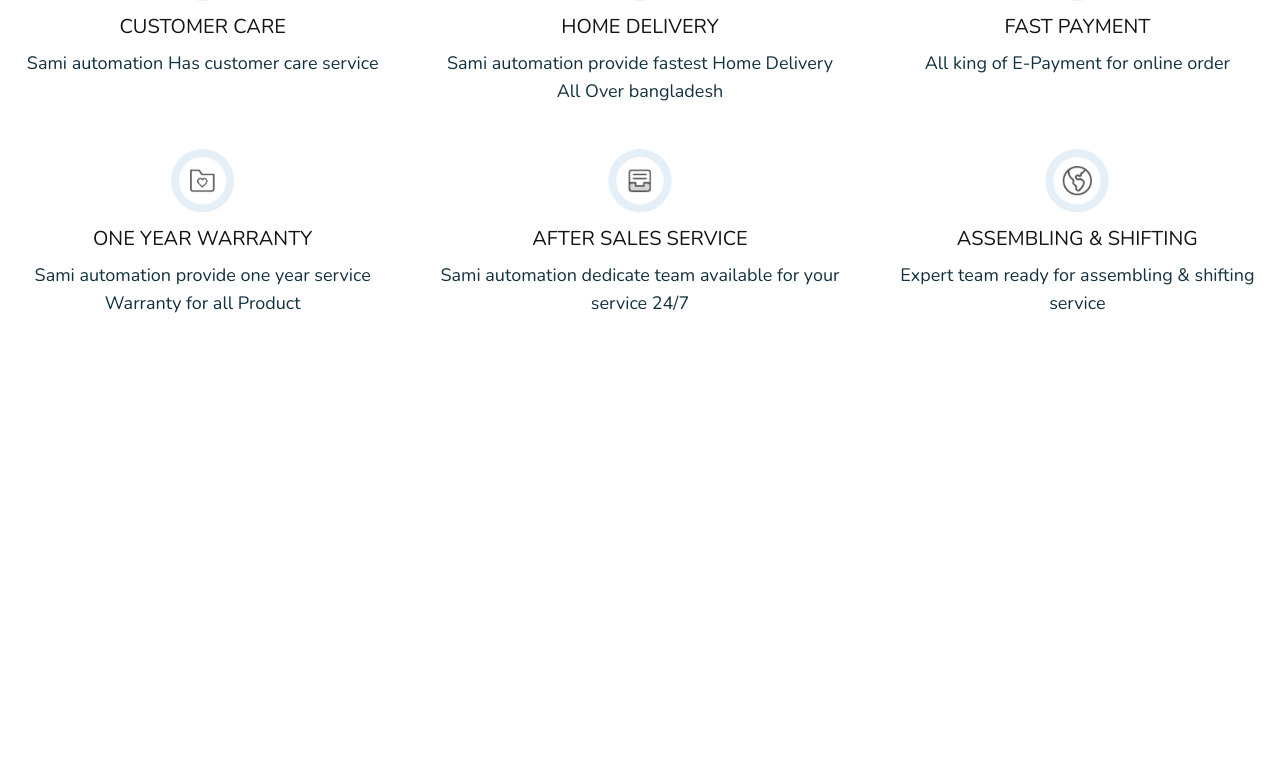
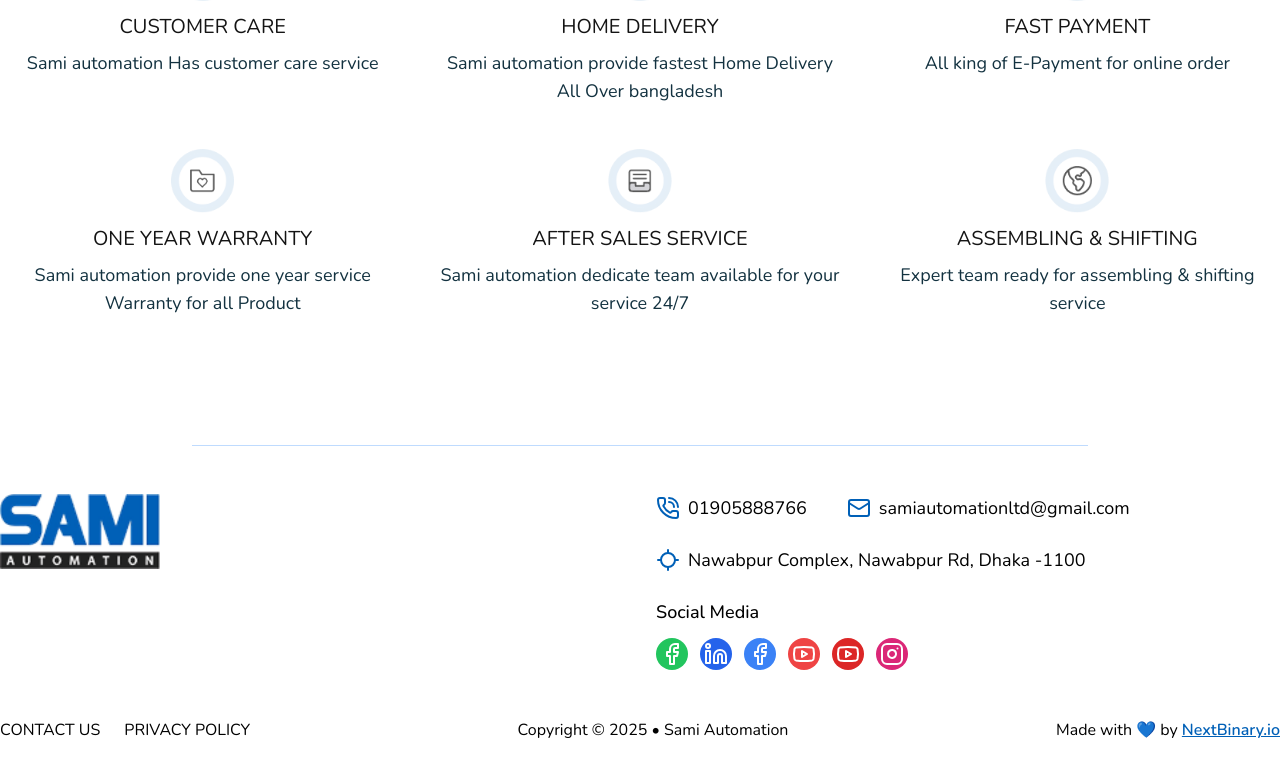
Before and after one commit to NextBinary/samiautomation, a Next.js app: page / in a window 1280 px wide. Shown: the part 3231-4005 px from the top of the page. Before the commit the page ends 3644 px from the top, so only its background shows below. Built offline with nearby package versions, Linux system fonts and the light colour scheme; no server answers.

Commit message:
feat: implement Footer component with contact info and social media links

```diff
--- a/src/app/root-provider.jsx
+++ b/src/app/root-provider.jsx
@@ -1,5 +1,6 @@
 "use client";
 
+import Footer from "@/components/shared/footer";
 import Navbar from "@/components/shared/navbar";
 
 const RootWrapper = ({ children }) => {
@@ -7,6 +8,7 @@
     <div className="container-fluid">
       <Navbar />
       <div className="container mx-auto"> {children}</div>
+      <Footer />
     </div>
   );
 };
--- a/src/components/shared/footer.jsx
+++ b/src/components/shared/footer.jsx
@@ -1,3 +1,125 @@
+import React from "react";
+import Link from "next/link";
+import Image from "next/image";
+import logo from "@/assets/images/logo.png";
+import {
+  Facebook,
+  Instagram,
+  Linkedin,
+  Locate,
+  MailIcon,
+  MarsStroke,
+  PhoneCall,
+  Youtube,
+} from "lucide-react";
+
 export default function Footer() {
-  return <div>Footer</div>;
+  return (
+    <footer className="py-8">
+      <div className="mx-auto w-[70%] border-t border-blue-200 py-6"></div>
+      <div className="container mx-auto">
+        <div className="grid grid-cols-1 items-start gap-8 md:grid-cols-2">
+          {/* Logo */}
+          <div className="flex justify-center md:justify-start">
+            <div className="w-40">
+              <Image src={logo} alt="SAMI AUTOMATION" width={150} height={80} layout="responsive" />
+            </div>
+          </div>
+
+          {/* Contact Info */}
+          <div className="space-y-6">
+            <div className="flex items-center justify-center gap-10 md:justify-start">
+              <div className="flex items-center justify-center gap-2 md:justify-start">
+                <PhoneCall className="text-[#0060B7]" />
+                <span className="font-nunito text-lg font-light text-[#000000]">01905888766</span>
+              </div>
+
+              <div className="flex items-center justify-center gap-2 md:justify-start">
+                <MailIcon className="text-[#0060B7]" />
+                <span className="font-nunito text-lg font-light text-[#000000]">
+                  samiautomationltd@gmail.com
+                </span>
+              </div>
+            </div>
+
+            <div className="flex items-center justify-center gap-2 md:justify-start">
+              <Locate className="text-[#0060B7]" />
+              <span className="font-nunito text-lg font-light text-[#000000]">
+                Nawabpur Complex, Nawabpur Rd, Dhaka -1100
+              </span>
+            </div>
+
+            {/* Social Media */}
+            <div>
+              <h3 className="mb-3 text-center font-nunito text-lg font-medium text-[#000000] md:text-left">
+                Social Media
+              </h3>
+              <div className="flex justify-center gap-3 md:justify-start">
+                <Link
+                  href="#"
+                  className="flex h-8 w-8 items-center justify-center rounded-full bg-green-500 text-white"
+                >
+                  <Facebook />
+                </Link>
+                <Link
+                  href="#"
+                  className="flex h-8 w-8 items-center justify-center rounded-full bg-blue-600 text-white"
+                >
+                  <Linkedin />
+                </Link>
+                <Link
+                  href="#"
+                  className="flex h-8 w-8 items-center justify-center rounded-full bg-blue-500 text-white"
+                >
+                  <Facebook />
+                </Link>
+                <Link
+                  href="#"
+                  className="flex h-8 w-8 items-center justify-center rounded-full bg-red-500 text-white"
+                >
+                  <Youtube />
+                </Link>
+                <Link
+                  href="#"
+                  className="flex h-8 w-8 items-center justify-center rounded-full bg-red-600 text-white"
+                >
+                  <Youtube />
+                </Link>
+                <Link
+                  href="#"
+                  className="flex h-8 w-8 items-center justify-center rounded-full bg-pink-600 text-white"
+                >
+                  <Instagram />
+                </Link>
+              </div>
+            </div>
+          </div>
+        </div>
+
+        {/* Bottom Footer */}
+        <div className="mt-8 flex flex-col items-center justify-between pt-4 md:flex-row">
+          <div className="mb-4 flex gap-6 md:mb-0">
+            <Link href="/contact" className="font-nunito font-light text-[#000000]">
+              CONTACT US
+            </Link>
+            <Link href="/privacy-policy" className="font-nunito font-light text-[#000000]">
+              PRIVACY POLICY
+            </Link>
+          </div>
+          <div className="font-nunito font-light text-[#000000]">
+            Copyright © 2025 • Sami Automation
+          </div>
+
+          <div>
+            <p className="font-nunito">
+              Made with 💙 by{" "}
+              <span className="font-semibold text-[#0060B7] underline hover:cursor-pointer hover:underline-offset-2">
+                NextBinary.io
+              </span>
+            </p>
+          </div>
+        </div>
+      </div>
+    </footer>
+  );
 }
```
